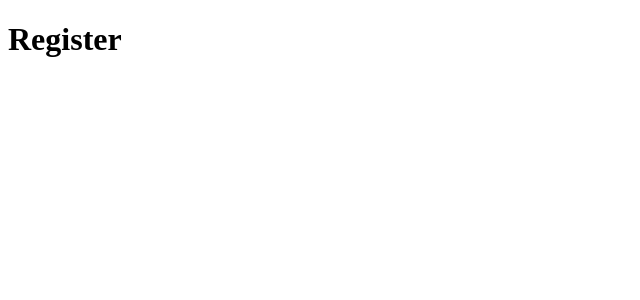
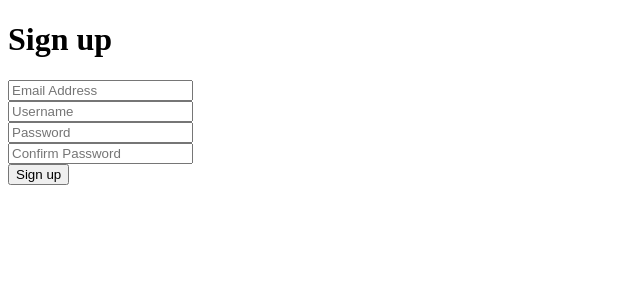
Before and after one commit to matthew-godin/Licode, a React (Create React App) app in the folder react-app/: page /signup in a window 1280 px wide. Shown: the top 300 px of the page, without its empty margins (0-640 px from the left). Built offline with nearby package versions, Linux system fonts and the light colour scheme.

Commit message:
simple sign up form

```diff
--- a/react-app/src/components/home.tsx
+++ b/react-app/src/components/home.tsx
@@ -1,5 +1,4 @@
 import * as React from "react";
-import { Component } from "react";
 import { Link } from "react-router-dom";
 
 export interface HomeProps {}
--- a/react-app/src/components/signinForm.tsx
+++ b/react-app/src/components/signinForm.tsx
@@ -1,5 +1,4 @@
 import * as React from "react";
-import { Component } from "react";
 
 export interface SigninFormProps {}
 
--- a/react-app/src/components/signupForm.tsx
+++ b/react-app/src/components/signupForm.tsx
@@ -1,5 +1,4 @@
 import * as React from "react";
-import { Component } from "react";
 
 export interface SignUpFormProps {}
 
@@ -7,8 +6,38 @@ export interface SignUpFormState {}
 
 class SignUpForm extends React.Component<SignUpFormProps, SignUpFormState> {
   //state = { :  }
+  handleSubmit = (e: React.FormEvent) => {
+    e.preventDefault();
+    // Call the server
+    // Save the changes
+    // Redirect the user to a different page
+    console.log("Submitted");
+  };
   render() {
-    return <h1>Register</h1>;
+    return (
+      <div>
+        <h1>Sign up</h1>
+        <form onSubmit={this.handleSubmit}>
+          <div>
+            <input id="email" type="text" placeholder="Email Address" />
+          </div>
+          <div>
+            <input id="username" type="text" placeholder="Username" />
+          </div>
+          <div>
+            <input id="password" type="text" placeholder="Password" />
+          </div>
+          <div>
+            <input
+              id="confirm-passord"
+              type="text"
+              placeholder="Confirm Password"
+            />
+          </div>
+          <button>Sign up</button>
+        </form>
+      </div>
+    );
   }
 }
 
```
